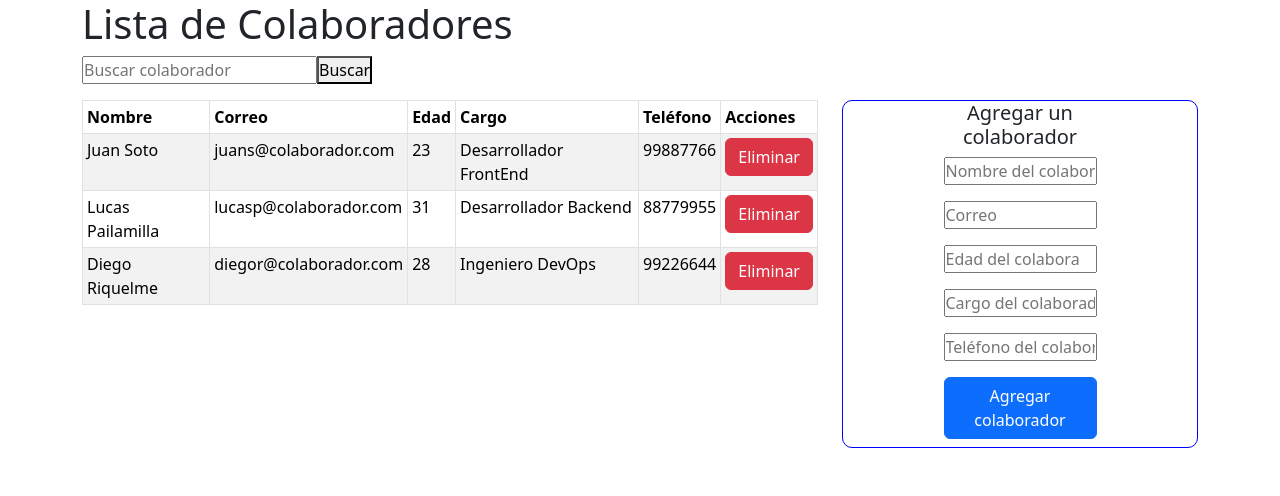
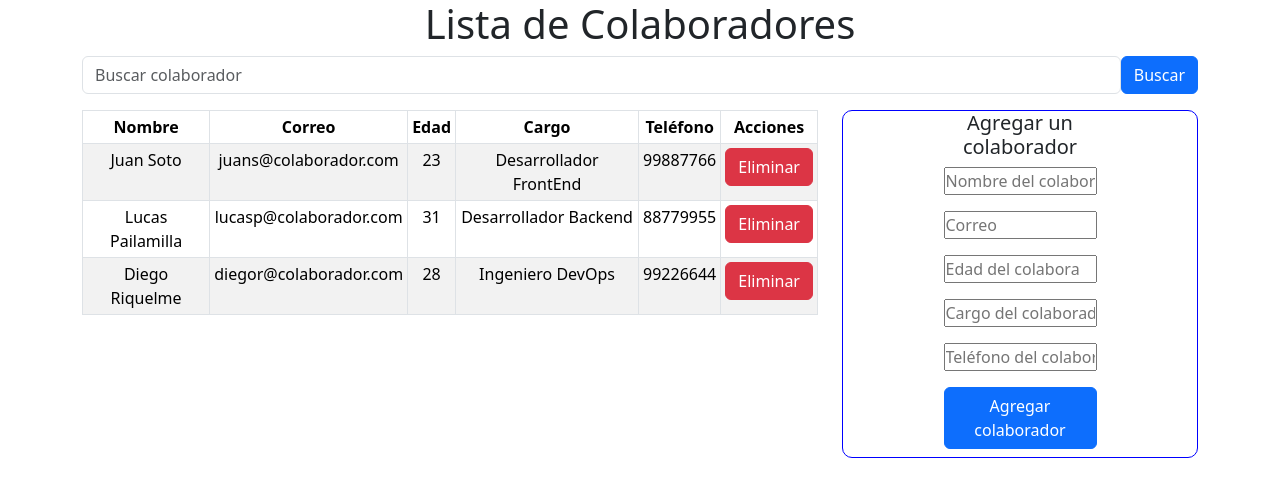
Before and after one commit to kunzagk/desafio03, a React (Vite) app: page / in a window 1280 px wide. Shown: the top 496 px of the page. Built offline with nearby package versions, Linux system fonts and the light colour scheme.

Commit message:
ultimos detalles

```diff
--- a/src/App.jsx
+++ b/src/App.jsx
@@ -21,17 +21,14 @@ const App = () => {
 
   const filtrarColaboradores = (busqueda) => {
     const colaboradoresFiltrados = BaseColaboradores.filter((colaborador) =>
-      Object.values(colaborador)
-        .join(' ')
-        .toLowerCase()
-        .includes(busqueda.toLowerCase())
+      Object.values(colaborador).join(' ').toLowerCase().includes(busqueda.toLowerCase())
     );
     setColaboradores(colaboradoresFiltrados);
   };
 
   return (
     <div className="container">
-      <h1>Lista de Colaboradores</h1>
+      <h1 className='text-center'>Lista de Colaboradores</h1>
       <Buscador filtrarColaboradores={filtrarColaboradores} />
       <div className="row mt-3">
         <div className="col-12 col-lg-8">
--- a/src/components/buscador.jsx
+++ b/src/components/buscador.jsx
@@ -9,14 +9,15 @@ const Buscador = ({ filtrarColaboradores }) => {
   };
 
   return (
-    <form onSubmit={buscarColaboradores}>
+    <form onSubmit={buscarColaboradores} className="d-flex align-items-center">
       <input
         type="text"
         placeholder="Buscar colaborador"
         value={busqueda}
+        className="form-control"
         onChange={(e) => setBusqueda(e.target.value)}
       />
-      <button type="submit">Buscar</button>
+      <button type="submit" className = "btn btn-primary">Buscar</button>
     </form>
   );
 };
--- a/src/components/listado.jsx
+++ b/src/components/listado.jsx
@@ -5,7 +5,7 @@ import Button from 'react-bootstrap/Button';
 const Listado = ({ colaboradores, eliminarColaborador }) => {
   return (
     <div className="table-responsive">
-      <Table striped bordered hover size="sm">
+      <Table striped bordered hover size="sm" className="text-center" >
         <thead>
           <tr>
             <th>Nombre</th>
```
